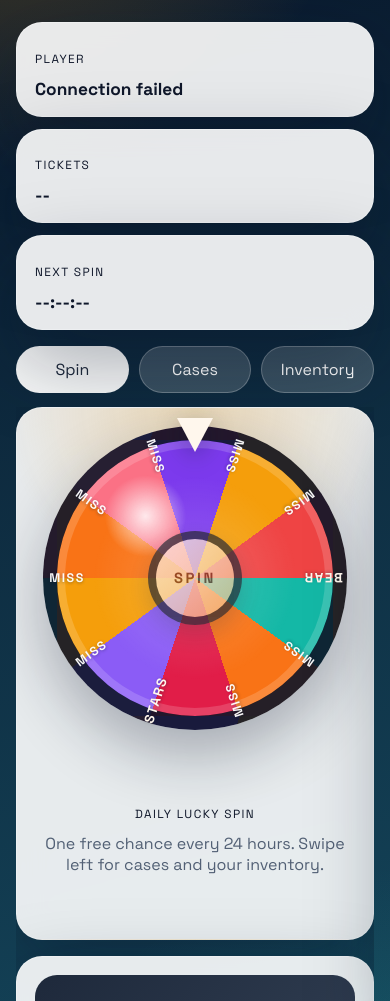
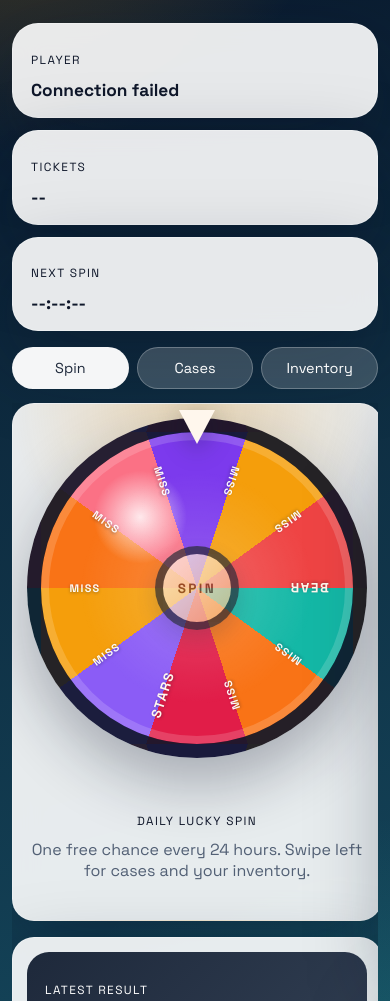
Before and after one commit to heyyMonkey/Mavrodi-app, a website: page MavrodiApp/public/index.html in a window 390 px wide. Shown: the part 206-1207 px from the top of the page. Drawn offline with Linux system fonts and the light colour scheme; no server answers.

Commit message:
Update styles.css

```diff
--- a/MavrodiApp/public/styles.css
+++ b/MavrodiApp/public/styles.css
@@ -34,6 +34,7 @@
     radial-gradient(circle at bottom right, rgba(45, 212, 191, 0.24), transparent 28%),
     linear-gradient(165deg, var(--bg-top), var(--bg-bottom));
   color: var(--text);
+  overflow-x: hidden;
 }
 
 button,
@@ -46,7 +47,10 @@
 .app-shell {
   max-width: 860px;
   margin: 0 auto;
-  padding: 24px 16px 40px;
+  padding:
+    calc(20px + env(safe-area-inset-top))
+    16px
+    calc(40px + env(safe-area-inset-bottom));
 }
 
 .hero {
@@ -108,6 +112,9 @@
   grid-template-columns: repeat(3, 1fr);
   gap: 10px;
   margin: 16px 0 14px;
+  position: sticky;
+  top: calc(8px + env(safe-area-inset-top));
+  z-index: 5;
 }
 
 .section-tab {
@@ -132,6 +139,7 @@
   gap: 16px;
   overflow-x: auto;
   scroll-snap-type: x mandatory;
+  touch-action: pan-x;
   scrollbar-width: none;
   -ms-overflow-style: none;
 }
@@ -522,7 +530,7 @@
   font-weight: 700;
 }
 
-.inventory-media video {
+.inventory-media img {
   width: 100%;
   height: 100%;
   object-fit: cover;
@@ -586,12 +594,90 @@
 }
 
 @media (max-width: 720px) {
+  .app-shell {
+    padding-left: 12px;
+    padding-right: 12px;
+  }
+
+  .hero h1 {
+    font-size: clamp(2.2rem, 11vw, 3.2rem);
+  }
+
   .status-bar {
     grid-template-columns: 1fr;
+  }
+
+  .section-nav {
+    gap: 8px;
+  }
+
+  .section-tab {
+    padding: 11px 10px;
+    font-size: 0.9rem;
+  }
+
+  .page-track {
+    gap: 12px;
+  }
+
+  .wheel-card,
+  .case-card,
+  .inventory-card,
+  .info-card {
+    padding: 14px;
+    border-radius: 22px;
+  }
+
+  .wheel-stage {
+    width: min(90vw, 340px);
+  }
+
+  .wheel-label {
+    width: 78px;
+    margin-left: -39px;
+    font-size: 0.68rem;
+    transform:
+      rotate(var(--label-angle))
+      translateY(-112px)
+      rotate(90deg);
+  }
+
+  .wheel-center {
+    width: 84px;
+    height: 84px;
+    margin-left: -42px;
+    margin-top: -42px;
+    font-size: 0.84rem;
+  }
+
+  .case-visual {
+    min-height: 190px;
+  }
+
+  .case-box {
+    width: 180px;
+    height: 130px;
+  }
+
+  .case-core {
+    font-size: 1.6rem;
+  }
+
+  .case-prizes {
+    display: grid;
+    grid-template-columns: repeat(2, minmax(0, 1fr));
+  }
+
+  .prize-chip {
+    text-align: center;
   }
 
   .inventory-head {
     align-items: start;
     flex-direction: column;
   }
+
+  .inventory-grid {
+    grid-template-columns: 1fr;
+  }
 }
```
